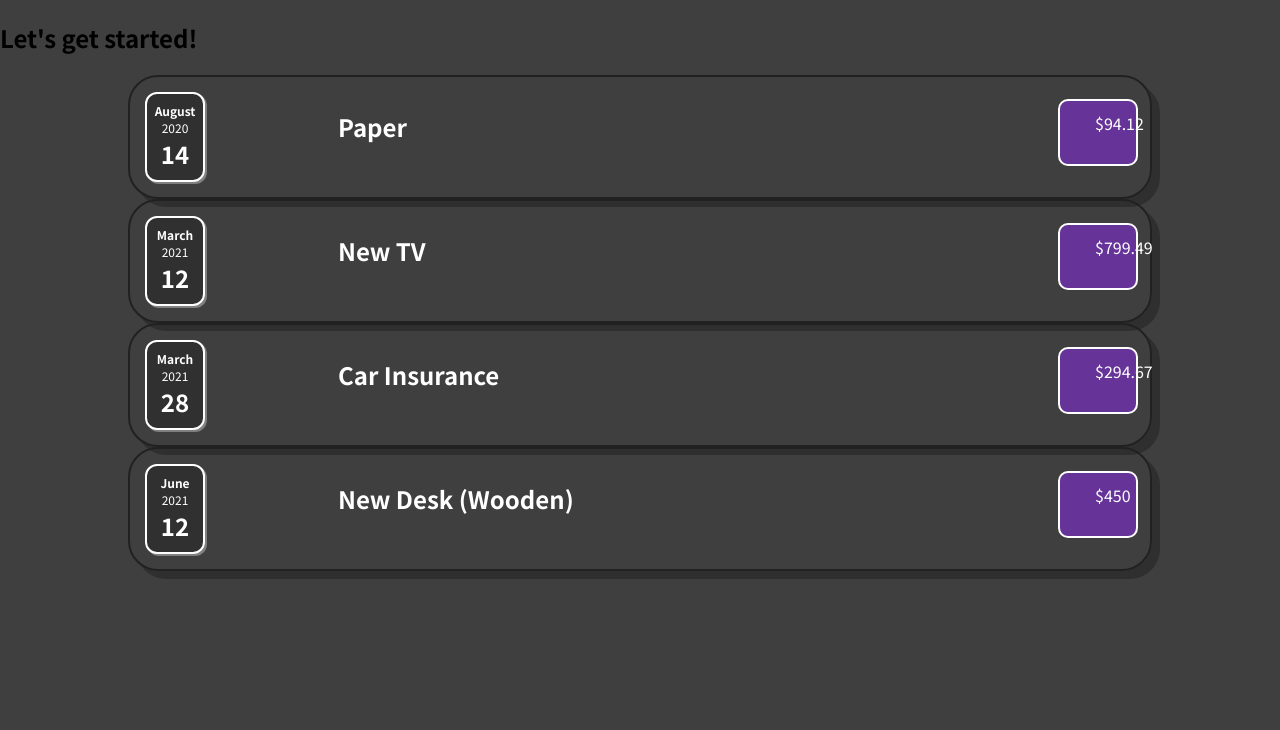
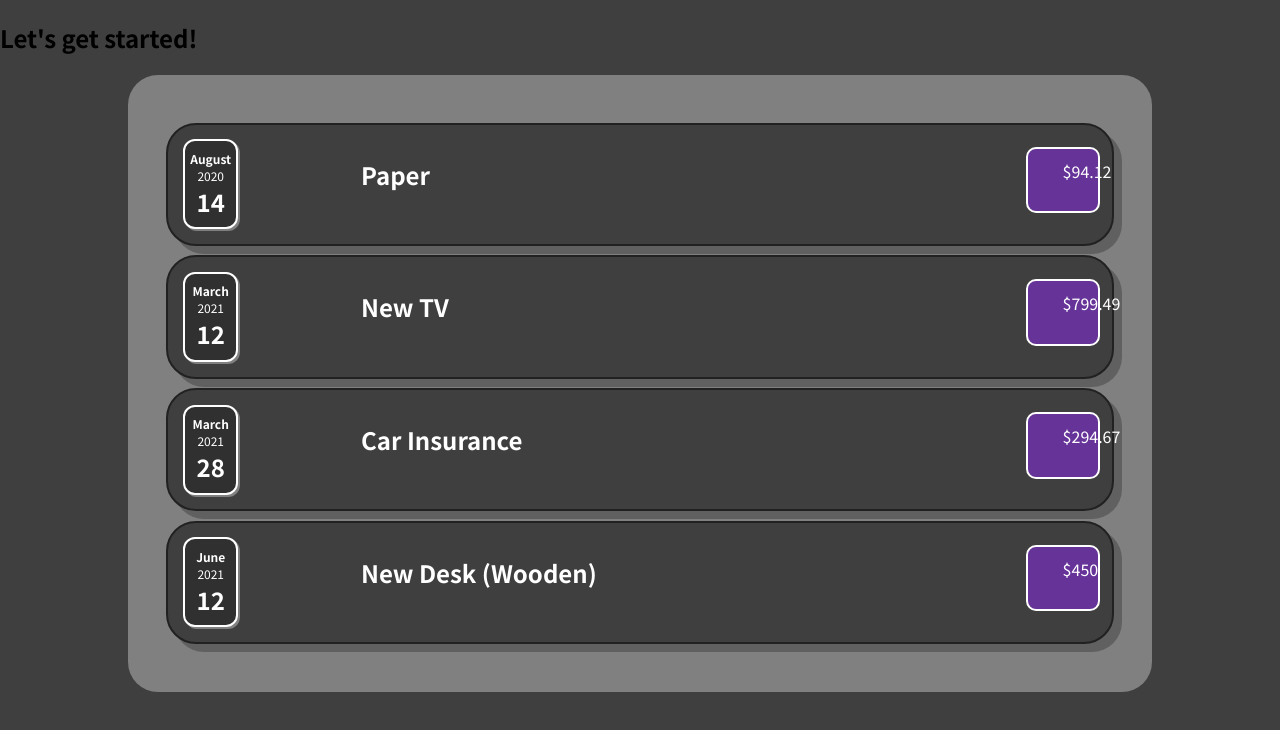
Before and after one commit to bobadesakshi21/Expense-Tracker-React-Aug, a JavaScript app: page / in a window 1280 px wide. Shown: the top 730 px of the page. Built offline with nearby package versions, Linux system fonts and the light colour scheme.

Commit message:
Organized code with additional component

```diff
--- a/src/App.js
+++ b/src/App.js
@@ -1,4 +1,4 @@
-import ExpenseItem from "./components/ExpenseItem";
+import Expenses from "./components/Expenses";
 
 function App() {
   const expenses = [
@@ -25,10 +25,7 @@ function App() {
   return (
     <div>
       <h2>Let's get started!</h2>
-      <ExpenseItem title={expenses[0].title} amount={expenses[0].amount} date={expenses[0].date}></ExpenseItem>
-      <ExpenseItem title={expenses[1].title} amount={expenses[1].amount} date={expenses[1].date}></ExpenseItem>
-      <ExpenseItem title={expenses[2].title} amount={expenses[2].amount} date={expenses[2].date}></ExpenseItem>
-      <ExpenseItem title={expenses[3].title} amount={expenses[3].amount} date={expenses[3].date}></ExpenseItem>
+      <Expenses expenses={expenses}/>
     </div>
   );
 }
--- /dev/null
+++ b/src/components/Card.css
@@ -0,0 +1,3 @@
+.card {
+
+}
--- /dev/null
+++ b/src/components/Card.js
@@ -0,0 +1,5 @@
+import './Card.css'
+
+function Card() {
+  return <div className='card'></div>
+}
--- a/src/components/ExpenseItem.css
+++ b/src/components/ExpenseItem.css
@@ -5,8 +5,8 @@
     border-radius: 30px;
     box-shadow: 8px 8px rgba(0, 0, 0, 0.25);
     padding: 10px;
-    width: 80%;
-    margin: auto;
+    margin: 1% auto;
+    background-color: #3f3f3f;
 }
 
 .expense-item__description {
--- /dev/null
+++ b/src/components/Expenses.css
@@ -0,0 +1,7 @@
+.expenses {
+    background: grey;
+    padding: 3%;
+    width: 80%;
+    margin: auto;
+    border-radius: 30px;
+}
--- /dev/null
+++ b/src/components/Expenses.js
@@ -0,0 +1,15 @@
+import ExpenseItem from "./ExpenseItem";
+import './Expenses.css'
+
+function Expenses(props) {
+    return (
+        <div className="expenses">
+            <ExpenseItem title={props.expenses[0].title} amount={props.expenses[0].amount} date={props.expenses[0].date}></ExpenseItem>
+            <ExpenseItem title={props.expenses[1].title} amount={props.expenses[1].amount} date={props.expenses[1].date}></ExpenseItem>
+            <ExpenseItem title={props.expenses[2].title} amount={props.expenses[2].amount} date={props.expenses[2].date}></ExpenseItem>
+            <ExpenseItem title={props.expenses[3].title} amount={props.expenses[3].amount} date={props.expenses[3].date}></ExpenseItem>
+        </div>
+    )
+}
+
+export default Expenses;
```
